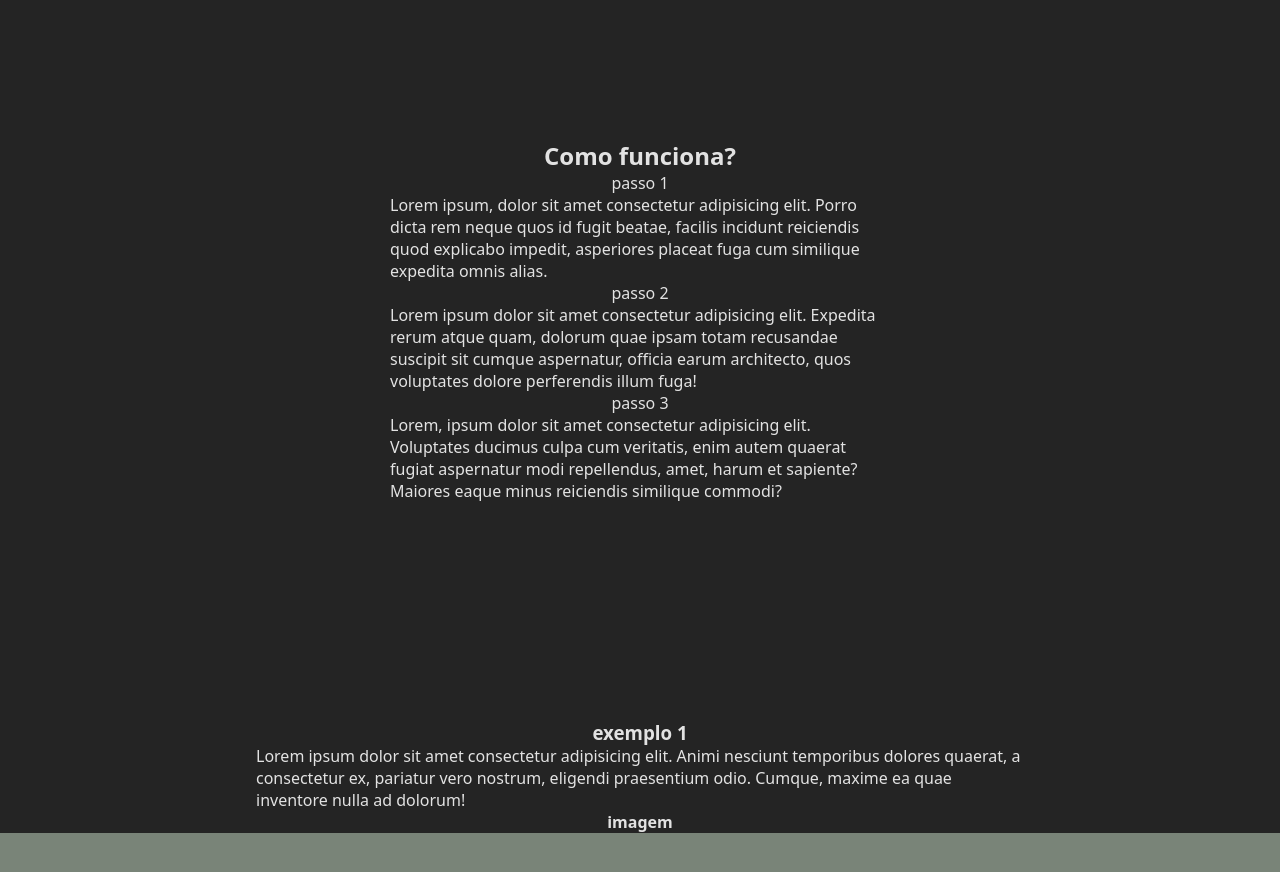
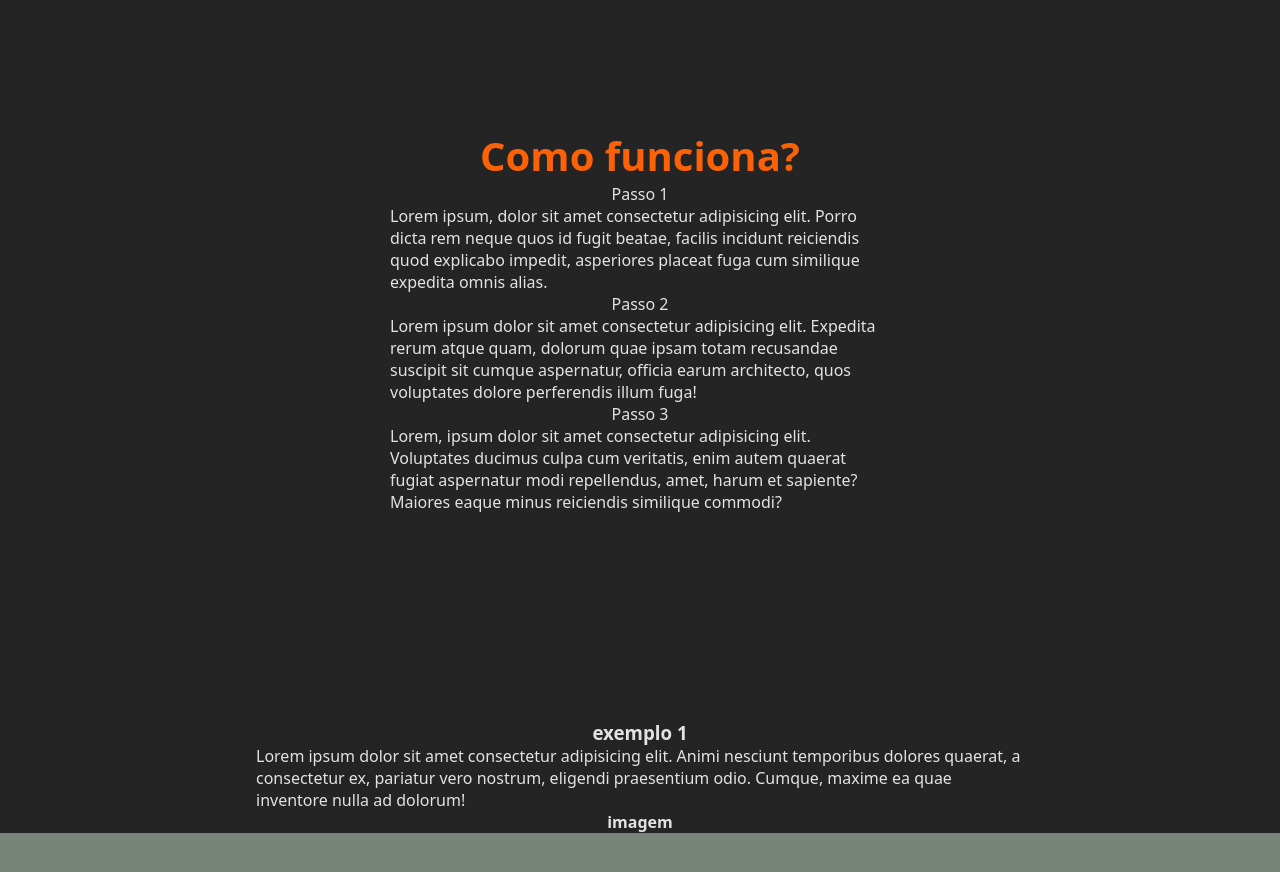
Before and after one commit to MarcusMix/page-web, a React (Vite) app: page / in a window 1280 px wide. Shown: the part 1760-2632 px from the top of the page. Built offline with nearby package versions, Linux system fonts and the light colour scheme.

Commit message:
feat: add new styles and info

```diff
--- a/src/components/how-works/howWorks.jsx
+++ b/src/components/how-works/howWorks.jsx
@@ -4,7 +4,7 @@ const HowWorks = () => {
 	return (
 		<Wrapper id="how">
 			<TitleHow>Como funciona?</TitleHow>
-			<p>passo 1</p>
+			<p>Passo 1</p>
 			<p>
 				Lorem ipsum, dolor sit amet consectetur adipisicing
 				elit. Porro dicta rem neque quos id fugit beatae,
@@ -12,7 +12,7 @@ const HowWorks = () => {
 				asperiores placeat fuga cum similique expedita omnis
 				alias.
 			</p>
-			<p>passo 2</p>
+			<p>Passo 2</p>
 			<p>
 				Lorem ipsum dolor sit amet consectetur adipisicing elit.
 				Expedita rerum atque quam, dolorum quae ipsam totam
@@ -20,7 +20,7 @@ const HowWorks = () => {
 				architecto, quos voluptates dolore perferendis illum
 				fuga!
 			</p>
-			<p>passo 3</p>
+			<p>Passo 3</p>
 			<p>
 				Lorem, ipsum dolor sit amet consectetur adipisicing
 				elit. Voluptates ducimus culpa cum veritatis, enim autem
--- a/src/components/how-works/howWorks.styles.js
+++ b/src/components/how-works/howWorks.styles.js
@@ -2,6 +2,8 @@ import { styled } from "styled-components";
 
 export const TitleHow = styled.h2 `
     text-align: center;
+    color: #FB6107;
+    font-size: 40px;
 `
 
 export const Wrapper = styled.div `
```
